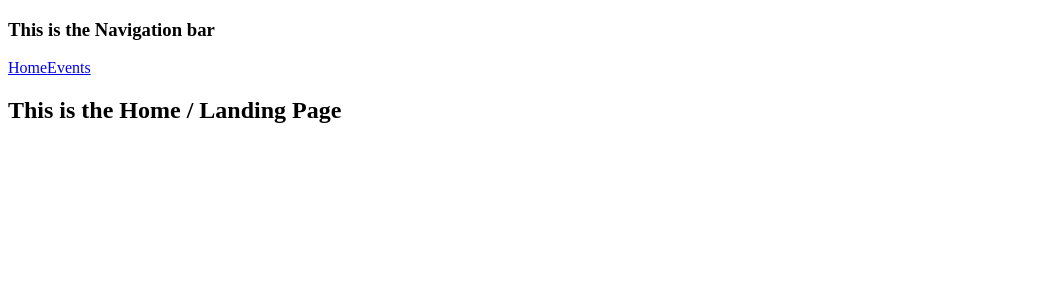
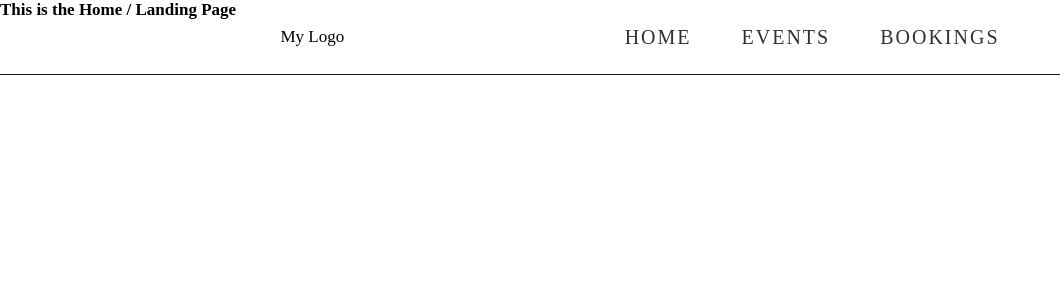
Before and after one commit to DaPhantom131/event-booking-app, a React (Vite) app: page / in a window 1280 px wide. Shown: the top 300 px of the page, without its empty margins (0-1060 px from the left). Built offline with nearby package versions, Linux system fonts and the light colour scheme.

Commit message:
I building the navigation bar

```diff
--- a/src/App.jsx
+++ b/src/App.jsx
@@ -3,6 +3,10 @@ import { BrowserRouter,Routes,Route } from "react-router-dom";
 import Home from "./Components/Routes/Home";
 import Navbar from "./Components/Navbar";
 import Events from "./Components/Routes/Events";
+import Booking from "./Components/Routes/Booking";
+
+
+import "./Styles/Main.css";
 
 function App() {
 
@@ -14,9 +18,13 @@ function App() {
         <Navbar/>
 
         <Routes>
+
           <Route path="/" element={<Home/>}/>
 
           <Route path="/events" element={<Events/>}/>
+
+          <Route path="/bookings" element={<Booking/>}/>
+
         </Routes>
 
 
--- a/src/Components/Navbar.jsx
+++ b/src/Components/Navbar.jsx
@@ -1,14 +1,25 @@
 import React from "react";
 import { Link } from "react-router-dom";
+import "../Styles/Navbar.css";
 
 const Navbar = () =>{
 return(
     <React.Fragment>
-        <h3>This is the Navigation bar</h3>
+        <nav className="header">
 
-     <Link to={"/"}>Home</Link>
+            <div className="nav-logo">My Logo</div>
 
-     <Link to={"/events"}>Events</Link>
+                <div className="nav-links">
+
+                    <Link to={"/"} className="links">Home</Link>
+
+                    <Link to={"/events"} className="links">Events</Link>
+
+                    <Link to={"/bookings"} className="links">Bookings</Link>
+
+                </div>
+
+        </nav>
 
     </React.Fragment>
 )
--- /dev/null
+++ b/src/Styles/Main.css
@@ -0,0 +1,6 @@
+* {
+    margin: 0;
+    padding: 0;
+    box-sizing: border-box;
+    font-size: 17px;
+}
--- /dev/null
+++ b/src/Styles/Navbar.css
@@ -0,0 +1,32 @@
+
+nav{
+    width: 100%;
+    height: 75px;
+
+    border-bottom: 1px solid #1a1a1a;
+
+    display: flex;
+    flex-direction: row;
+    justify-content: space-evenly;
+    align-items: center;
+
+    top: 0;
+    position: fixed;
+}
+
+.nav-links{
+    display: flex;
+    justify-content: center;
+    align-items: center;
+    gap: 50px;
+}
+
+.links{
+    font-size: 20px;
+    text-decoration: none;
+    text-transform: uppercase;
+    letter-spacing: 2px;
+    color: rgba(0, 0, 0, 0.807);
+    font-weight: 500;
+    list-style: none;
+}
```
